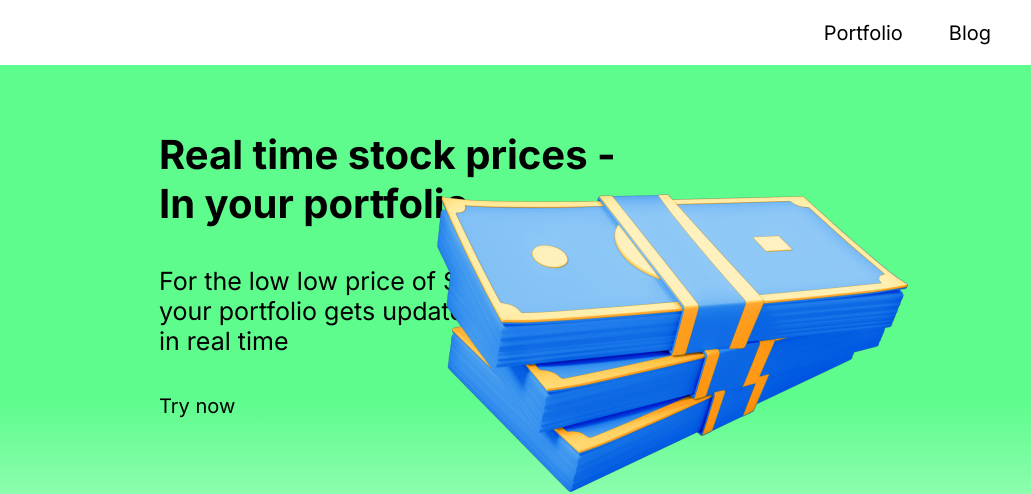
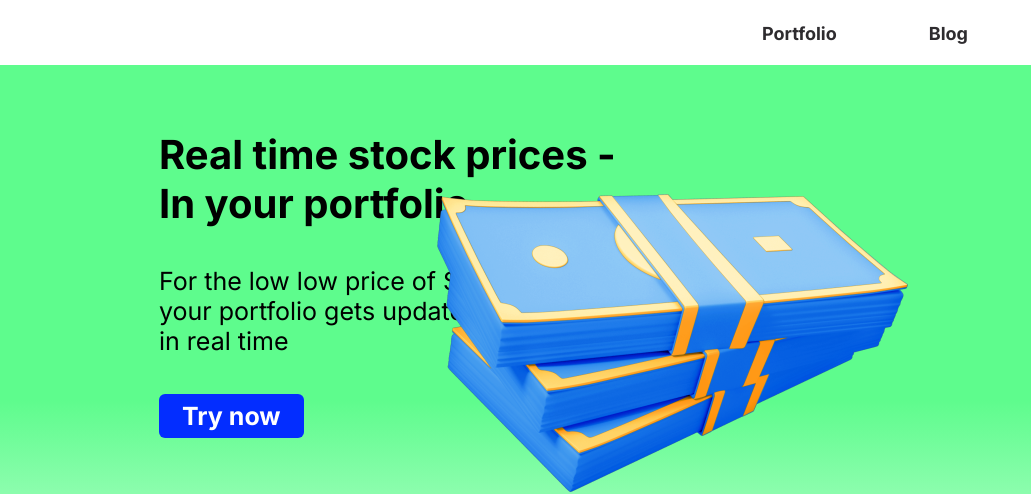
Before and after one commit to SverreHolmbakken/StockOverflow, a plain HTML site: page index.html in a window 1280 px wide. Shown: the top 494 px of the page, 249-1280 px from the left. Drawn offline with Linux system fonts and the light colour scheme.

Commit message:
Added and tweaked button styling

```diff
--- a/_app/css/modules/buttons.css
+++ b/_app/css/modules/buttons.css
@@ -1,9 +1,23 @@
-.header__button {
+.transparent-button {
 	color: var(--text-color);
 	font-size: 0.9rem;
 	font-weight: 700;
+	margin: 0.35rem 1.15rem;
 }
 
-.header__button:hover {
+.transparent-button:hover {
 	color: var(--primary-color);
 }
+
+.primary-button__large {
+	color: white;
+	font-size: 1.25rem;
+	font-weight: 700;
+	background: var(--primary-color);
+	border-radius: 6px;
+	padding: 0.35rem 1.15rem;
+}
+
+.primary-button__large:hover {
+	background: var(--primary-color--hover);
+}
```
